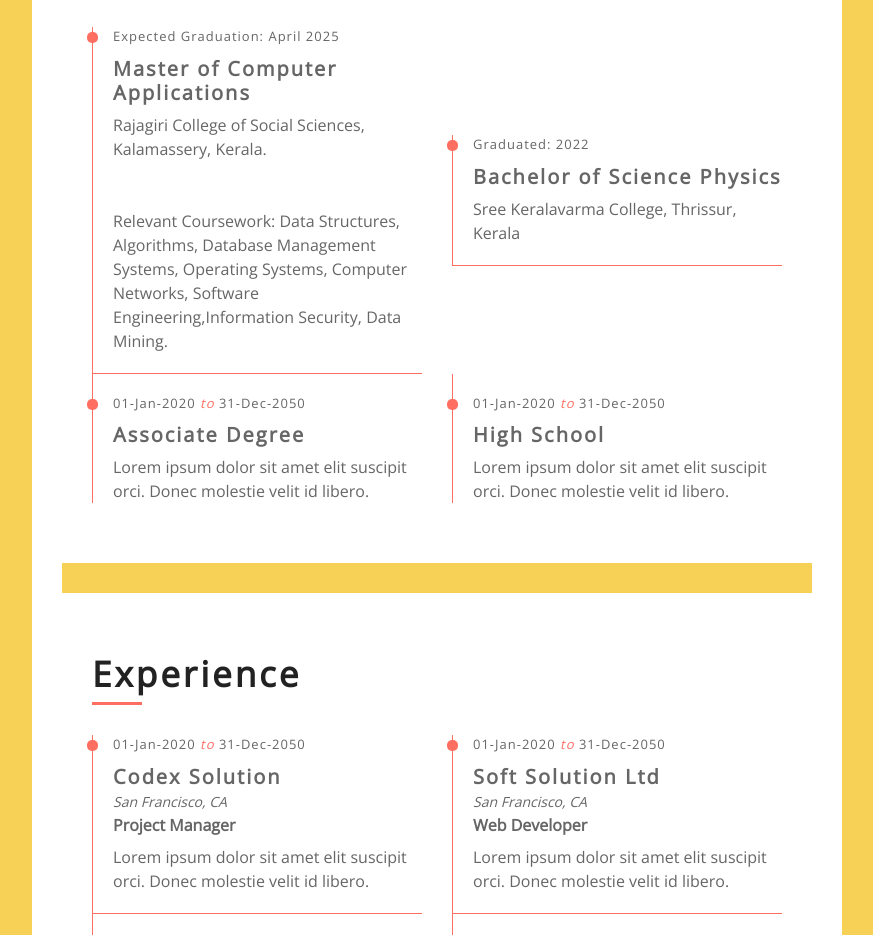
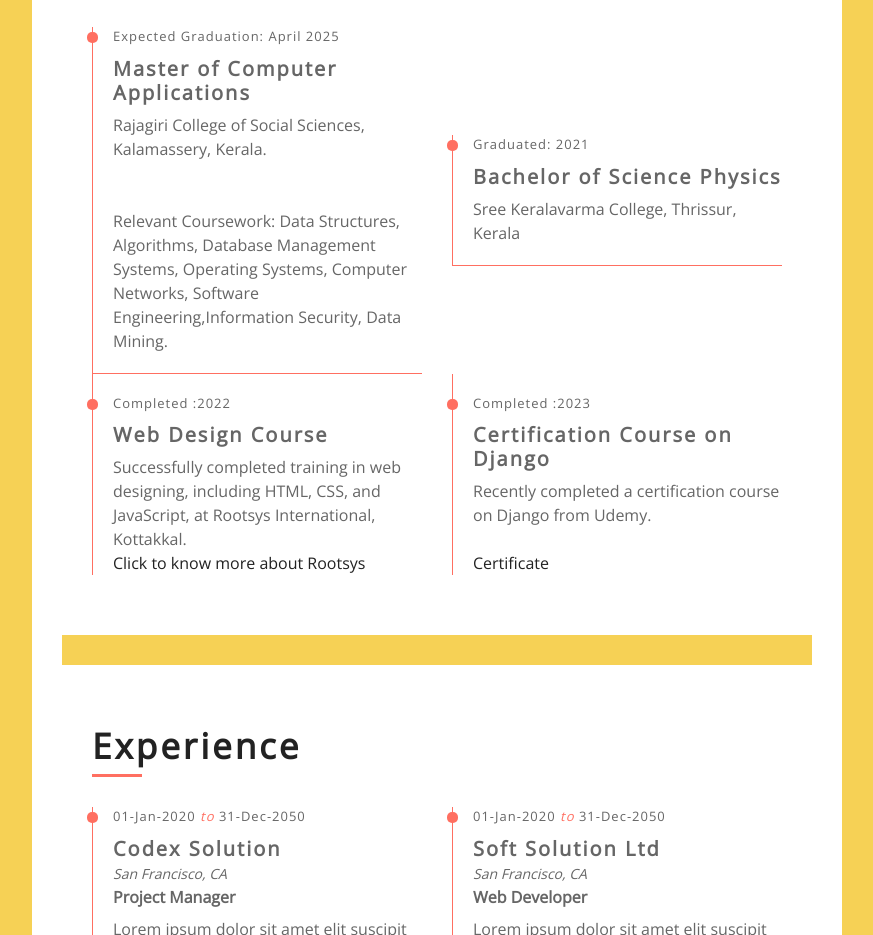
Before and after one commit to sarathchandranm2001/PortFolio, a plain HTML site: page index.html in a window 1280 px wide. Shown: the part 1584-2519 px from the top of the page, without its empty margins (368-1241 px from the left). Drawn offline with nearby package versions, Linux system fonts and the light colour scheme.

Commit message:
Completed Education section

```diff
--- a/index.html
+++ b/index.html
@@ -206,23 +206,28 @@
                             </div>
                             <div class="col-md-6">
                                 <div class="edu-col">
-                                    <span>Graduated: 2022</span>
+                                    <span>Graduated: 2021</span>
                                     <h3>Bachelor of Science Physics</h3>
                                     <p>Sree Keralavarma College, Thrissur, Kerala</p>
                                 </div>
                             </div>
                             <div class="col-md-6">
                                 <div class="edu-col">
-                                    <span>01-Jan-2020 <i>to</i> 31-Dec-2050</span>
-                                    <h3>Associate Degree</h3>
-                                    <p>Lorem ipsum dolor sit amet elit suscipit orci. Donec molestie velit id libero.</p>
+                                    <span>Completed :2022</span>
+                                    <h3>Web Design Course</h3>
+                                    <p>Successfully completed training in web designing, including HTML, CSS, and JavaScript, at Rootsys International, Kottakkal.
+                                        <br>
+                                        <a href="https://rootsysinternational.com/">Click to know more about Rootsys </a>
+                                    </p>
                                 </div>
                             </div>
                             <div class="col-md-6">
                                 <div class="edu-col">
-                                    <span>01-Jan-2020 <i>to</i> 31-Dec-2050</span>
-                                    <h3>High School</h3>
-                                    <p>Lorem ipsum dolor sit amet elit suscipit orci. Donec molestie velit id libero.</p>
+                                    <span>Completed :2023</span>
+                                    <h3>Certification Course on Django</h3>
+                                    <p>Recently completed a certification course on Django from Udemy. </p>
+                                    <br>
+                                    <a href="https://www.udemy.com/certificate/UC-18e9343e-3891-47ac-9175-0577b607f5fb/">Certificate</a>
                                 </div>
                             </div>
                         </div>
```
